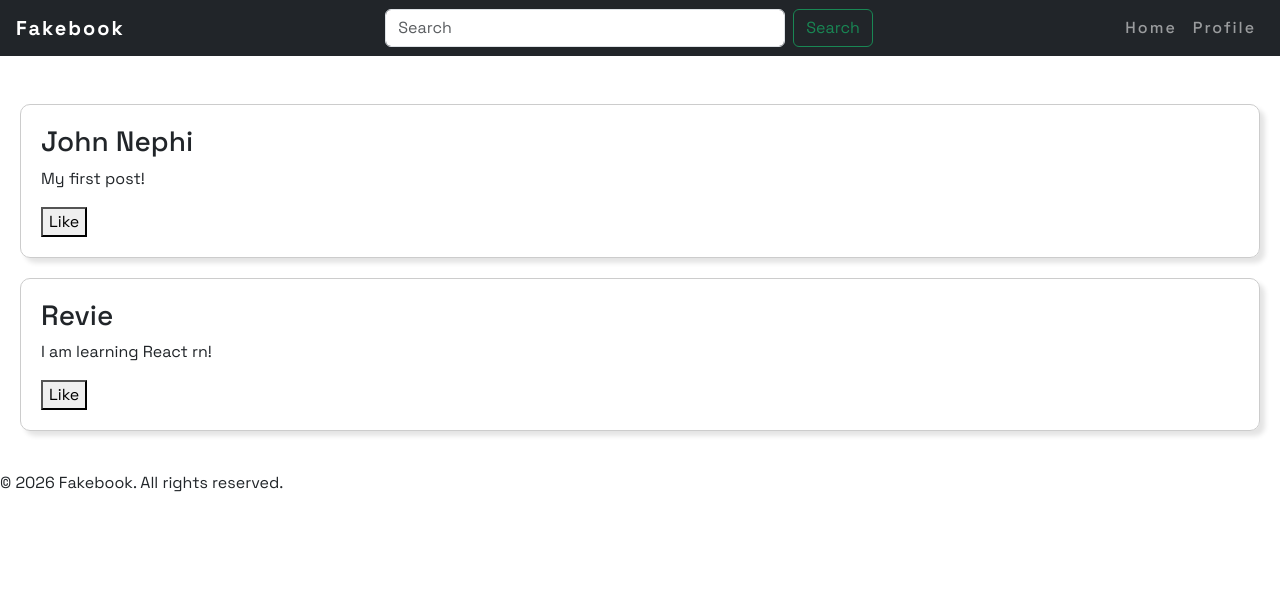
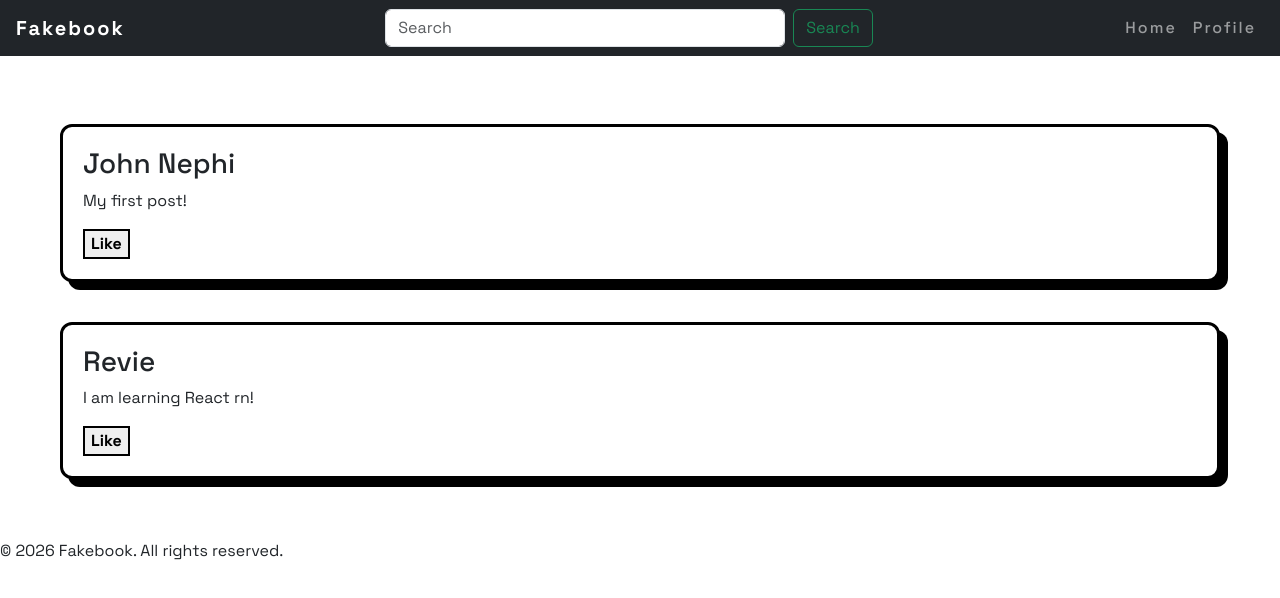
Before and after one commit to johnbords/learn-front-end, a React (Vite) app in the folder fakebook-frontend/: page / in a window 1280 px wide. Shown: the top 598 px of the page. Built offline with nearby package versions, Linux system fonts and the light colour scheme.

Commit message:
Week 4: Add PostCard component CSS

```diff
--- /dev/null
+++ b/fakebook-frontend/src/PostCard.css
@@ -0,0 +1,25 @@
+.post-card {
+  background: white;
+  border: 3px solid black;
+  border-radius: 12px;
+  padding: 20px;
+  margin: 40px 60px;
+  box-shadow: 8px 8px 0 black;
+  transition: 0.2s;
+}
+
+.post-card:hover {
+    transform: translate(-4px, -4px);
+    box-shadow: 12px 12px 0 black;
+}
+
+.post-card button {
+    border: 2px solid black;
+    font-weight: bold;
+
+}
+
+.post-card button:active {
+    transform: translate(2px, 2px);
+    box-shadow: none;
+}
--- a/fakebook-frontend/src/index.css
+++ b/fakebook-frontend/src/index.css
@@ -15,11 +15,3 @@ header {
 footer {
   padding-top: 20px;
 }
-
-.post-card {
-  border: 1px solid hsl(0, 0%, 80%);
-  border-radius: 10px;
-  box-shadow: 5px 5px 5px hsla(0, 0%, 0%, 0.11);
-  padding: 20px;
-  margin: 20px 20px;
-}
--- a/fakebook-frontend/src/main.jsx
+++ b/fakebook-frontend/src/main.jsx
@@ -2,6 +2,7 @@ import { StrictMode } from 'react'
 import { createRoot } from 'react-dom/client'
 import { BrowserRouter } from 'react-router-dom'
 import './index.css'
+import './PostCard.css'
 import App from './App.jsx'
 
 createRoot(document.getElementById('root')).render(
```
